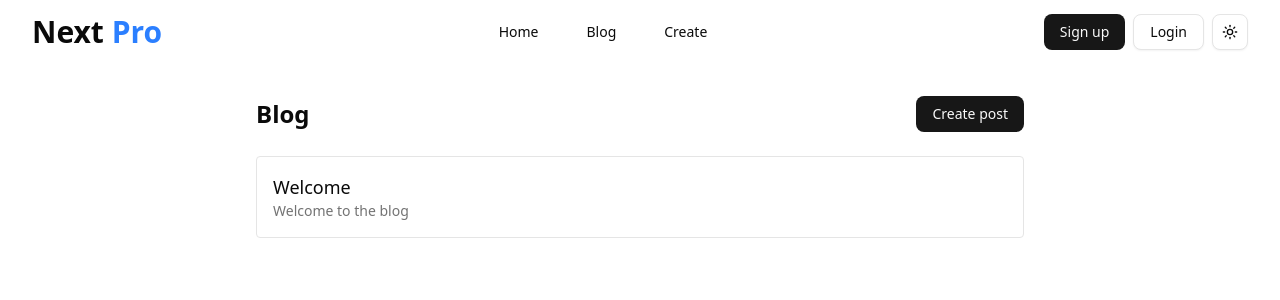
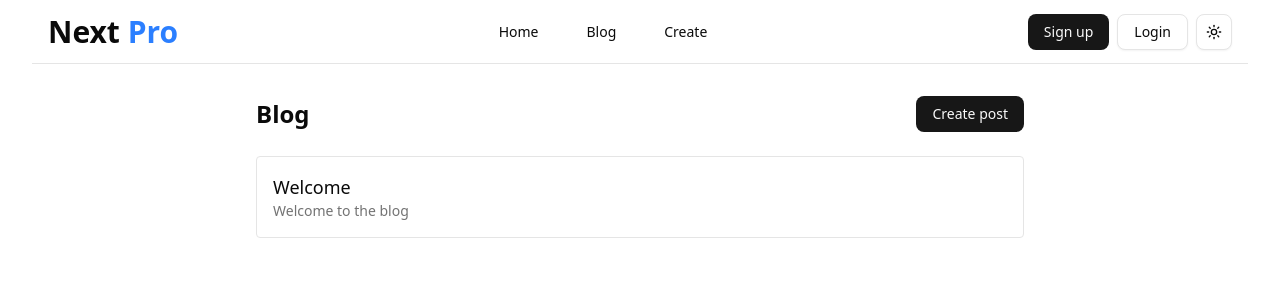
Before and after one commit to SAM129EER/Blog_App, a Next.js app: page /blog in a window 1280 px wide. Shown: the top 300 px of the page. Built offline with nearby package versions, Linux system fonts and the light colour scheme.

Commit message:
refactor: improve navbar accessibility and styling

```diff
--- a/src/components/web/navbar.tsx
+++ b/src/components/web/navbar.tsx
@@ -4,10 +4,9 @@ import { ThemeToggle } from "./theme-toggle";
 
 export function Navbar() {
   return (
-    <nav className="w-full h-16  flex items-center justify-between py-4">
+    <nav className="w-full h-16 flex items-center justify-between py-4 px-4 border-b" aria-label="Main navigation">
       <div className="flex items-center gap-4">
-        {" "}
-        <Link href="/">
+        <Link href="/" aria-label="Homepage">
           <h1 className="text-3xl font-bold">
             Next <span className="text-blue-500">Pro</span>
           </h1>
```
